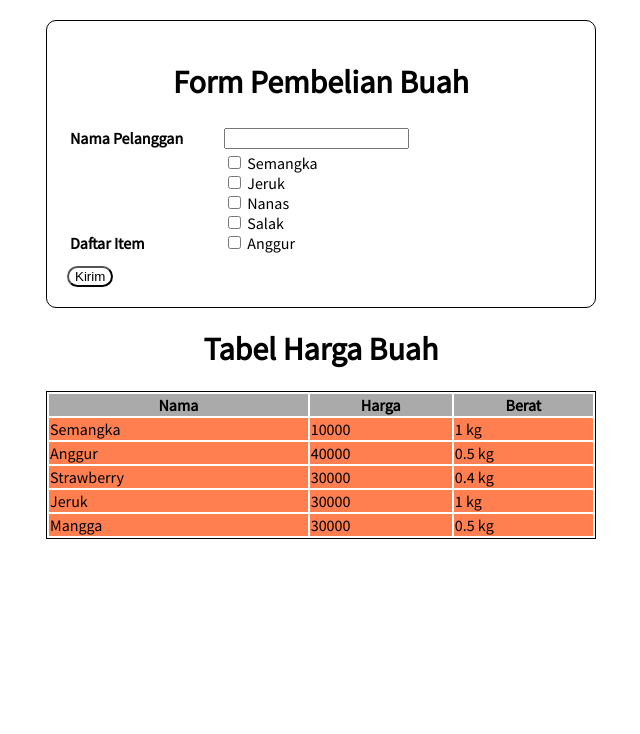
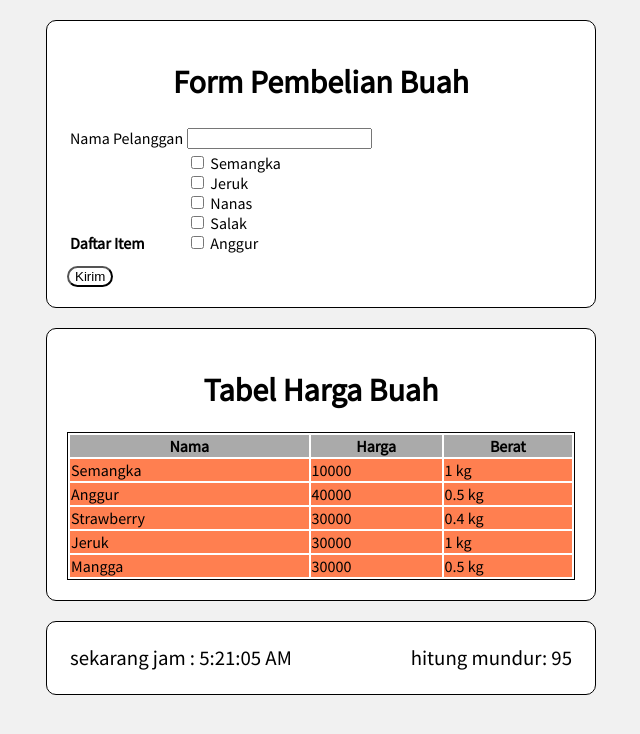
Before and after one commit to reader00/sanbercode-reactjs-0820-2, a React (Create React App) app: page / in a window 1280 px wide. Shown: the top 734 px of the page, without its empty margins (319-959 px from the left). Built offline with nearby package versions, Linux system fonts and the light colour scheme.

Commit message:
Task 11: ReactJs - State & Component Lifecycle

```diff
--- a/src/App.css
+++ b/src/App.css
@@ -5,6 +5,7 @@ body {
   margin: 0;
   padding: 0;
   font-family: "Source Sans Pro", "Syne", sans-serif;
+  background-color: #f1f1f1;
 }
 
 .container {
@@ -13,10 +14,13 @@ body {
   width: 550px;
 }
 
-.formBuah {
+.formBuah,
+.tableBuah,
+.timer-wraper {
   border: 1px solid black;
   border-radius: 10px;
   padding: 20px;
+  background-color: white;
 }
 
 h1 {
@@ -36,7 +40,8 @@ button {
   vertical-align: bottom;
 }
 
-TableBuah {
+.tableBuah,
+.timer-wraper {
   margin-top: 20px;
 }
 
@@ -45,11 +50,15 @@ TableBuah {
   border: 1px solid black;
 }
 
-thead td {
+.tableBuah thead td {
   background-color: #aaa;
   text-align: center;
 }
 
-tbody td {
+.tableBuah tbody td {
   background-color: #ff7f50;
 }
+
+.timer-wraper {
+  font-size: 1.3em;
+}
--- a/src/App.js
+++ b/src/App.js
@@ -2,12 +2,14 @@ import React from "react";
 import "./App.css";
 import FormBuah from "./Tugas-9/tugas9";
 import TableBuah from "./Tugas-10/tugas10";
+import Timer from "./Tugas-11/timer";
 
 function App() {
   return (
     <div className="container">
       <FormBuah />
       <TableBuah />
+      <Timer />
     </div>
   );
 }
--- a/src/Tugas-10/tugas10.js
+++ b/src/Tugas-10/tugas10.js
@@ -15,6 +15,7 @@ class TableBuah extends React.Component {
         <h1> Tabel Harga Buah</h1>
         <table className="tableBuah-tb">
           <thead>
+            <tr>
               <td>
                 <b>Nama</b>
               </td>
@@ -24,16 +25,19 @@ class TableBuah extends React.Component {
               <td>
                 <b>Berat</b>
               </td>
+            </tr>
           </thead>
+          <tbody>
             {dataHargaBuah.map((db) => {
               return (
-              <tbody>
+                <tr>
                   <td>{db.nama}</td>
                   <td>{db.harga}</td>
                   <td>{Number(db.berat) / 1000} kg</td>
-              </tbody>
+                </tr>
               );
             })}
+          </tbody>
         </table>
       </div>
     );
--- /dev/null
+++ b/src/Tugas-11/timer.js
@@ -0,0 +1,54 @@
+import React from "react";
+
+class Timer extends React.Component {
+  constructor(props) {
+    super(props);
+    //  var date = new Date();
+    this.state = {
+      date: new Date().toLocaleTimeString().split(".").join(":"),
+      countDown: 100,
+    };
+  }
+
+  componentDidMount() {
+    //  var date = new Date();
+    this.changeTime = setInterval(() => {
+      this.setState((prevState) => ({
+        date: new Date().toLocaleTimeString().split(".").join(":"),
+        countDown: this.countDown(prevState),
+      }));
+    }, 1000);
+  }
+
+  componentWillUnmount() {
+    this.render = () => null;
+    clearInterval(this.changeTime);
+  }
+
+  render() {
+    return (
+      <div className="timer-wraper">
+        <table style={{ width: "100%" }}>
+          <tbody>
+            <tr>
+              <td colSpan="2">sekarang jam : {this.state.date}</td>
+              <td style={{ textAlign: "right" }} colSpan="1">
+                hitung mundur: {this.state.countDown}
+              </td>
+            </tr>
+          </tbody>
+        </table>
+      </div>
+    );
+  }
+
+  countDown(prevState) {
+    if (prevState.countDown === 0) {
+      this.componentWillUnmount();
+    } else {
+      return prevState.countDown - 1;
+    }
+  }
+}
+
+export default Timer;
--- a/src/Tugas-9/tugas9.js
+++ b/src/Tugas-9/tugas9.js
@@ -7,14 +7,15 @@ class FormBuah extends React.Component {
         <h1>Form Pembelian Buah</h1>
         <form action="">
           <table>
-            <tr>
-              <td className="tName">
-                <b>Nama Pelanggan</b>
-              </td>
+            <thead>
+              <tr className="tName">
+                <td>Nama Pelanggan</td>
                 <td>
                   <input type="text" />
                 </td>
               </tr>
+            </thead>
+            <tbody>
               <tr>
                 <td className="tDaftar">
                   <b>Daftar Item </b>
@@ -32,6 +33,7 @@ class FormBuah extends React.Component {
                   <br />
                 </td>
               </tr>
+            </tbody>
           </table>
           <button type="submit">Kirim</button>
         </form>
```
Lines whose indentation alone changed are shown as unchanged.
